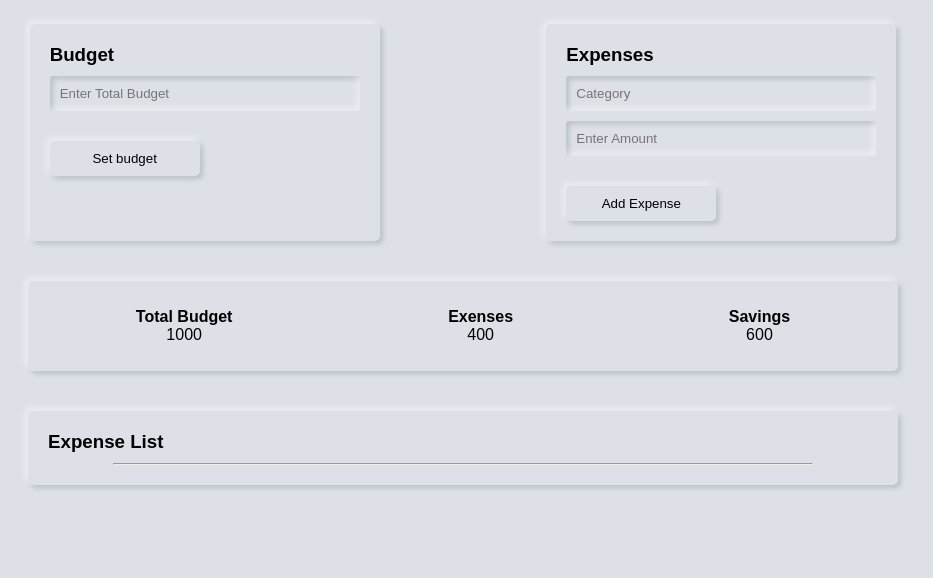
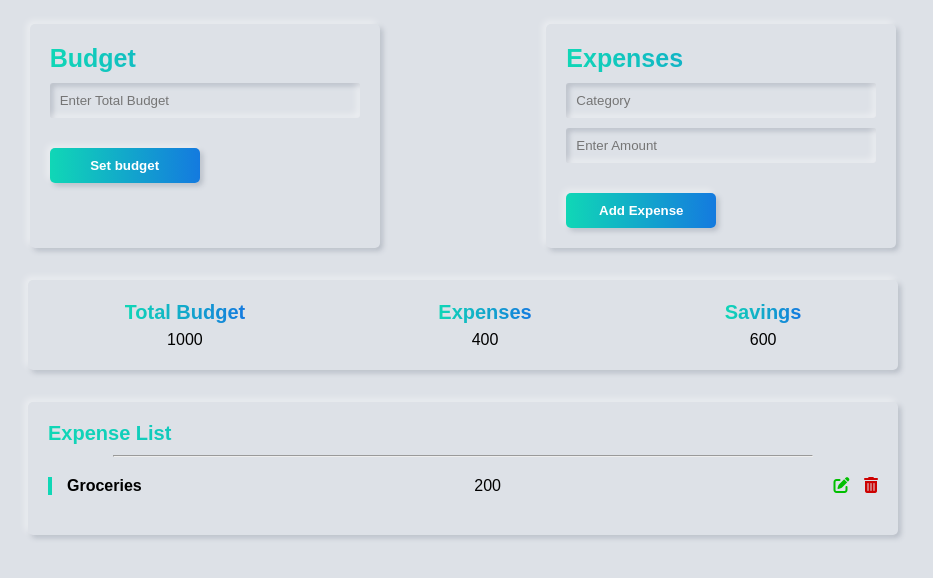
Before and after one commit to ImadAbbasi/Budget-App, a plain HTML site: page index.html in a window 1280 px wide. Shown: the whole page, without its empty margins (177-1110 px from the left). Drawn offline with Linux system fonts and the light colour scheme.

Commit message:
Color theme
Did some minor changes and adjusted the color theme.

```diff
--- a/index.html
+++ b/index.html
@@ -20,14 +20,14 @@
         <div class="budget">
             <h3>Budget</h3>
             <input type="number" id="total_amount" placeholder="Enter Total Budget">
-            <button id="set_budget">Set budget</button>
+            <button class="btn" id="set_budget">Set budget</button>
         </div>
 
-        <div class="budget expense">
+        <div class="budget expenses">
             <h3>Expenses</h3>
             <input type="text" id="exp_cat" placeholder="Category">
             <input type="number" id="expense_amount" placeholder="Enter Amount">
-            <button id="add_expense">Add Expense</button>
+            <button class="btn" id="add_expense">Add Expense</button>
         </div>
 
     </section>
@@ -36,31 +36,31 @@
         <div class="report">
             <div>
                 <h4>Total Budget</h4>
-                <span>1000</span>
+                <p class="amnt">1000</p>
             </div>
             <div>
-                <h4>Exenses</h4>
-                <span>400</span>
+                <h4>Expenses</h4>
+                <p class="amnt">400</p>
             </div>
             <div>
                 <h4>Savings</h4>
-                <span>600</span>
+                <p class="amnt">600</p>
             </div>
         </div>
     </section>
 
 
     <section class="expense_container">
-        <h3>Expense List</h3>
+        <h3 class="list">Expense List</h3>
         <hr>
-        <!-- <div class="expense">
+        <div class="expense_list">
                 <h4>Groceries</h4>
                 <p>200</p>
                 <div>
                     <i class="fa-solid fa-pen-to-square edit"></i>
                     <i class="fa-solid fa-trash-can trash"></i>
                 </div>
-        </div> -->
+        </div>
     </section>
 
 
--- a/style.css
+++ b/style.css
@@ -45,6 +45,13 @@ header h1{
     background: var(--mainclr);
     box-shadow: var(--morph);
 }
+.budget h3{
+    font-size: 25px;
+    background: linear-gradient(to right, #10d7b6, #147adf);
+    background-clip: text;
+  -webkit-background-clip: text;
+  -webkit-text-fill-color: transparent;
+}
 
 .budget #total_amount{
     margin-top: 10px;
@@ -55,22 +62,23 @@ header h1{
     background: var(--mainclr);
     box-shadow: var(--morph-inset);
 }
-.budget #set_budget{
+.btn{
     margin-top: 30px;
     padding: 10px;
     width: 150px;
     cursor: pointer;
-    background: var(--mainclr);
-    /* color: white; */
+    background: linear-gradient(to right, #10d7b6, #147adf);
+    color: white;
+    font-weight: 600;
     border: none;
     border-radius: 5px;
     box-shadow: var(--morph);
 }
-.budget #set_budget:active{
+.btn:active{
     box-shadow: var(--morph-inset);
 }
 
-.expense input{
+.expenses input{
     background: var(--mainclr);
     margin-top: 10px;
     padding: 10px;
@@ -79,23 +87,9 @@ header h1{
     outline: none;
     box-shadow: var(--morph-inset);
 }
-.budget #add_expense{
-    margin-top: 30px;
-    padding: 10px;
-    width: 150px;
-    cursor: pointer;
-    background-color: var(--mainclr);
-    /* color: white; */
-    border: none;
-    border-radius: 5px;
-    box-shadow: var(--morph);
-}
-.budget #add_expense:active{
-    box-shadow: var(--morph-inset);
-}
 
 .report-container{
-    margin-top: 2.5rem;
+    margin-top: 2rem;
     margin-left: 40px;
     margin-right: 40px;
 }
@@ -112,9 +106,19 @@ header h1{
     text-align: center;
     /* margin-right: 40px; */
 }
+.report h4{
+    background: linear-gradient(to right, #10d7b6, #147adf);
+    background-clip: text;
+  -webkit-background-clip: text;
+  -webkit-text-fill-color: transparent;
+  font-size: 20px;
+}
+.amnt{
+    padding-top: 7px;
+}
 
 .expense_container{
-    margin-top: 2.5rem;
+    margin-top: 2rem;
     margin-left: 205px;
     width: 870px;
     background: var(--mainclr);
@@ -123,20 +127,28 @@ header h1{
     padding: 20px
     /* margin-right: 40px; */
 }
+.expense_container h3{
+    background: linear-gradient(to right, #10d7b6, #147adf);
+    background-clip: text;
+  -webkit-background-clip: text;
+  -webkit-text-fill-color: transparent;
+  font-size: 20px;
+}
 
-.expense_container .expense{
+.expense_container .expense_list{
     display: flex;
     justify-content: space-between;
     margin: 20px 0;
 }
 .expense_container h4{
-    border-left: 4px solid black;
+    border-left: 4px solid #10d7b6;
     padding-left: 15px;
 }
 .expense_container hr{
     width: 700px;
     margin: auto;
     margin-top: 10px;
+    /* border: 1px solid #10d7b6; */
 }
 .expense_container .edit{
     margin-right: 10px;
```
